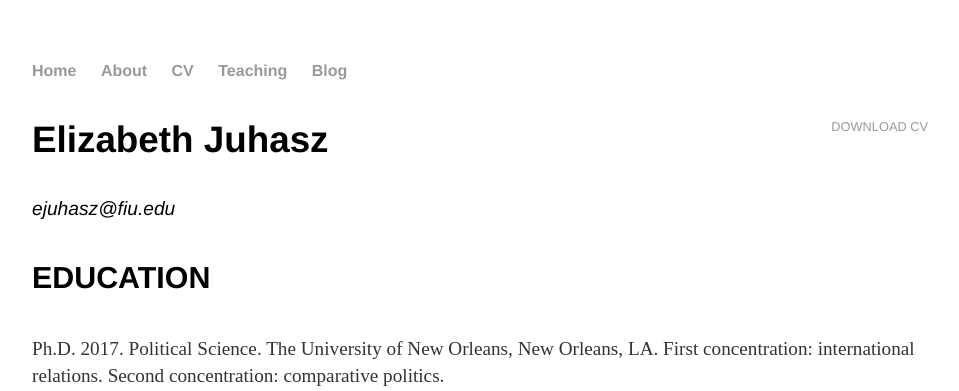
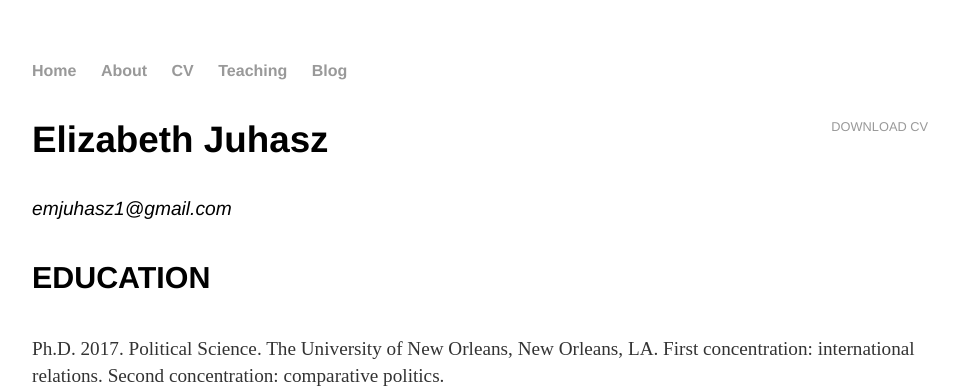
Before and after one commit to elizabethjuhasz/elizabethjuhasz.github.io, a Jekyll site: the page built from cv/index.html, in a window 1280 px wide and 900 px high. Shown: the top 391 px of the window, without its empty margins (160-1119 px from the left). Built offline with Jekyll 4.4.1, drawn with Linux system fonts in a browser that asks for light colours.

Commit message:
Update index.html

```diff
--- a/cv/index.html
+++ b/cv/index.html
@@ -7,7 +7,7 @@ title: CV
 		<a href="Juhasz_CV_0120.pdf" class="download" title="Download CV as PDF">Download CV</a>
 					<h3>Elizabeth Juhasz</h3>
 					<address>
-					<span class="obfuscate">ejuhasz@fiu.edu</span>
+					<span class="obfuscate">emjuhasz1@gmail.com</span>
 					</address>
 
 					<h4>EDUCATION</h4>
```
